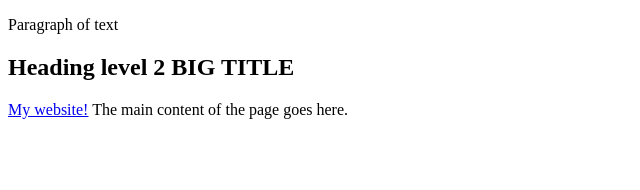
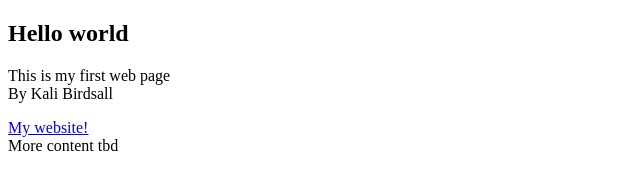
Before and after one commit to kalibirdsall/WebsitePractice, a plain HTML site: page InClassHTMLpractice.html in a window 1280 px wide. Shown: the whole page, without its empty margins (0-640 px from the left). Drawn offline with Linux system fonts and the light colour scheme.

Commit message:
Update InClassHTMLpractice.html

```diff
--- a/InClassHTMLpractice.html
+++ b/InClassHTMLpractice.html
@@ -2,15 +2,15 @@
 <html>
 <head>
 <meta charset="UTF-8">
-<title>Hello World!</title>
-<meta name="description" content=""My first web page">
+<title>Hello world</title>
+<meta name="description" content=""My website">
 <meta name="author" content="Kali Birdsall">
 </head>
 <body>
-    <p> Paragraph of text</p>
-    <h2> Heading level 2 BIG TITLE</h2>
-    <a href="kalibirdsall.com">My website!</a>
+    <h2> Hello world </h2>
+    <p> This is my first web page <br> By Kali Birdsall</p>
+    <a href="https://www.kalibirdsall.com">My website!</a>
 
-The main content of the page goes here.
+<br>More content tbd
 </body>
 </html>
```
